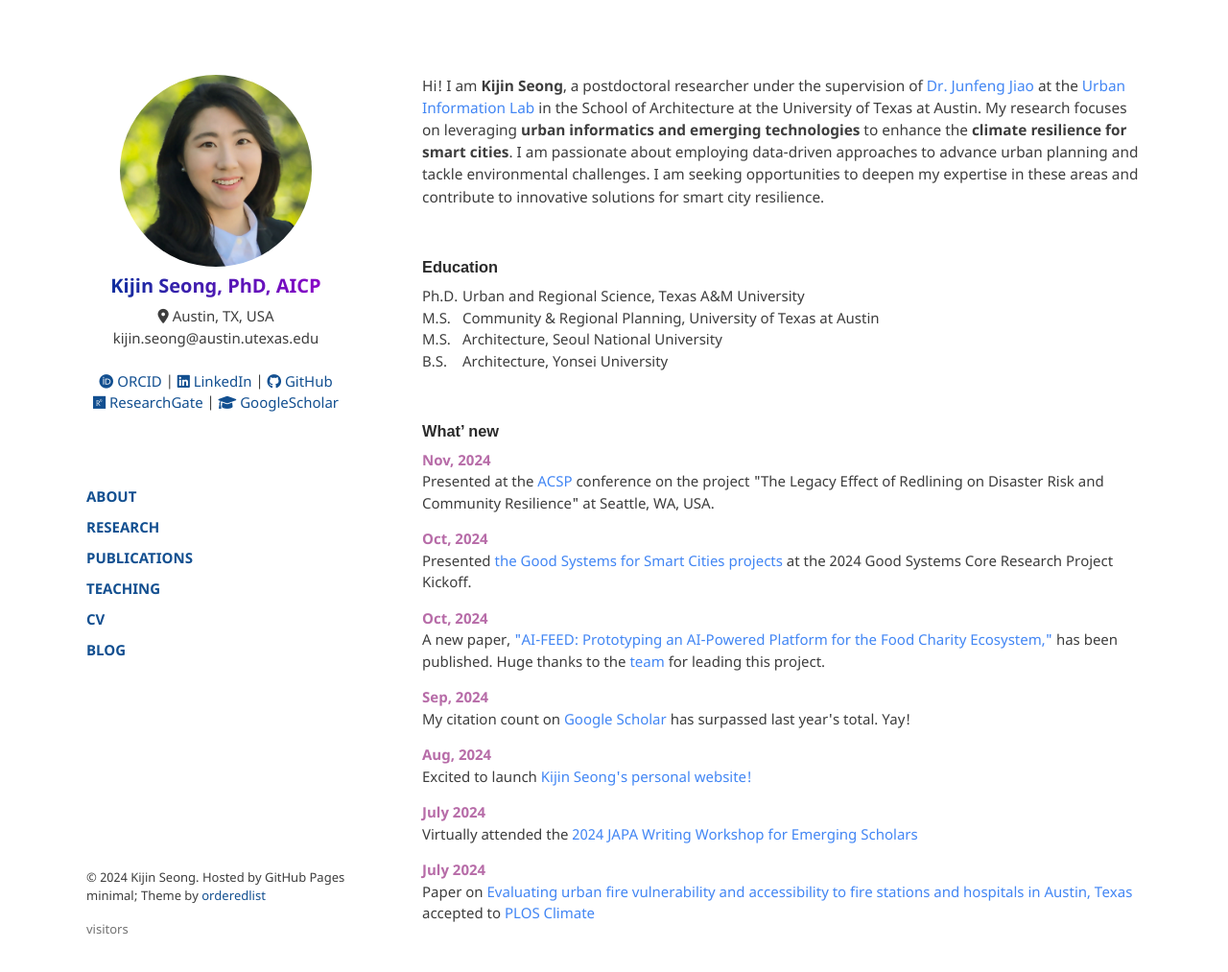
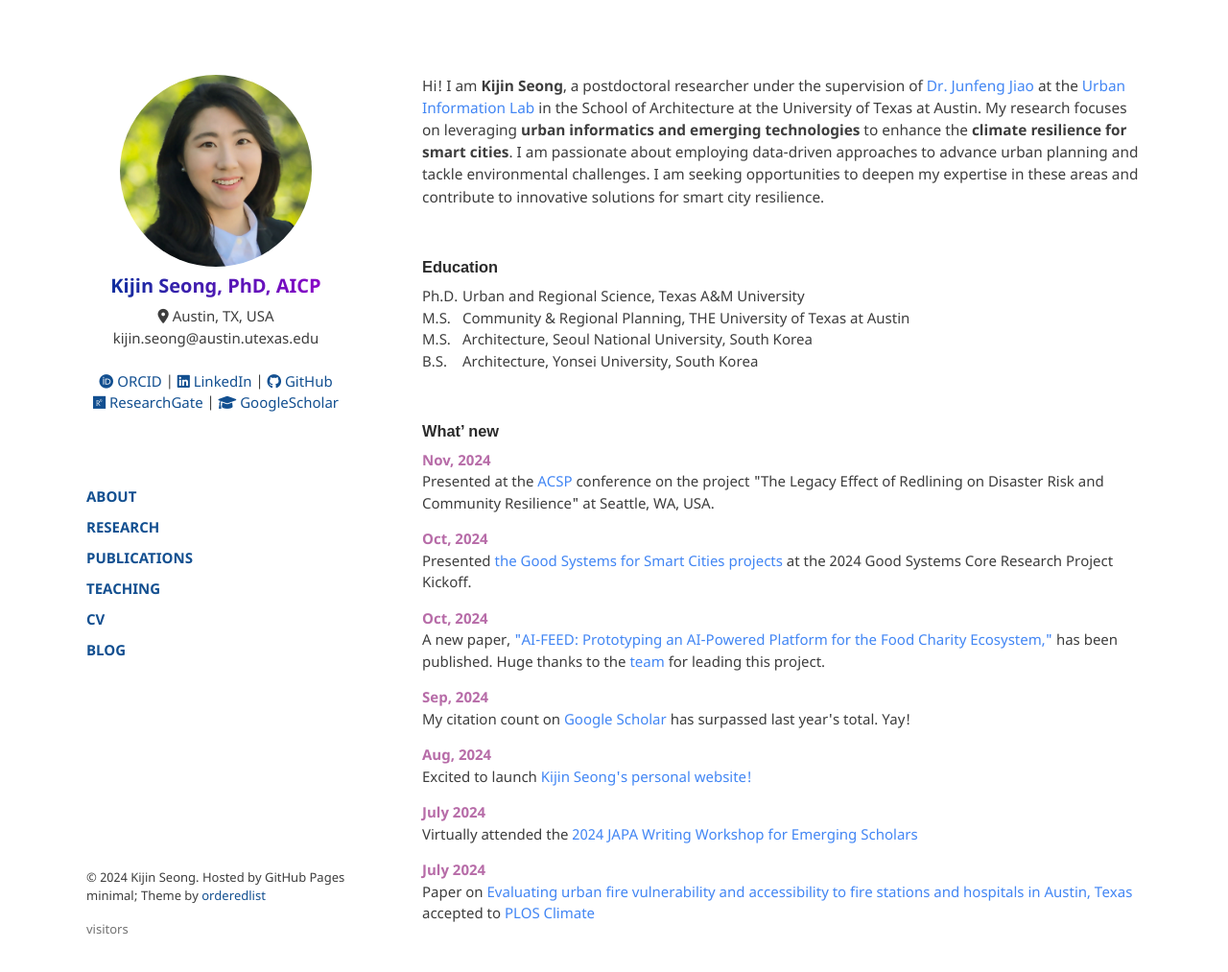
Before and after one commit to kijinseong/kijinseong.github.io, a Jekyll site: the page built from index.md, in a window 1280 px wide and 1028 px high. Shown: the top 1013 px of the window at 96% size. Built offline with Jekyll 4.4.1, drawn with Linux system fonts in a browser that asks for light colours; comment, search, counter and statistics services are not loaded.

Commit message:
Education Update

```diff
--- a/index.md
+++ b/index.md
@@ -9,9 +9,9 @@ layout: default
 ### Education
 <p>
 <span style="display:inline-block; width: 42px;">Ph.D.</span>Urban and Regional Science, Texas A&M University<br />
-<span style="display:inline-block; width: 42px;">M.S.</span>Community & Regional Planning, University of Texas at Austin<br />
-<span style="display:inline-block; width: 42px;">M.S.</span>Architecture, Seoul National University<br />
-<span style="display:inline-block; width: 42px;">B.S.</span>Architecture, Yonsei University
+<span style="display:inline-block; width: 42px;">M.S.</span>Community & Regional Planning, THE University of Texas at Austin<br />
+<span style="display:inline-block; width: 42px;">M.S.</span>Architecture, Seoul National University, South Korea<br />
+<span style="display:inline-block; width: 42px;">B.S.</span>Architecture, Yonsei University, South Korea
 </p>
 
 <br />
```
